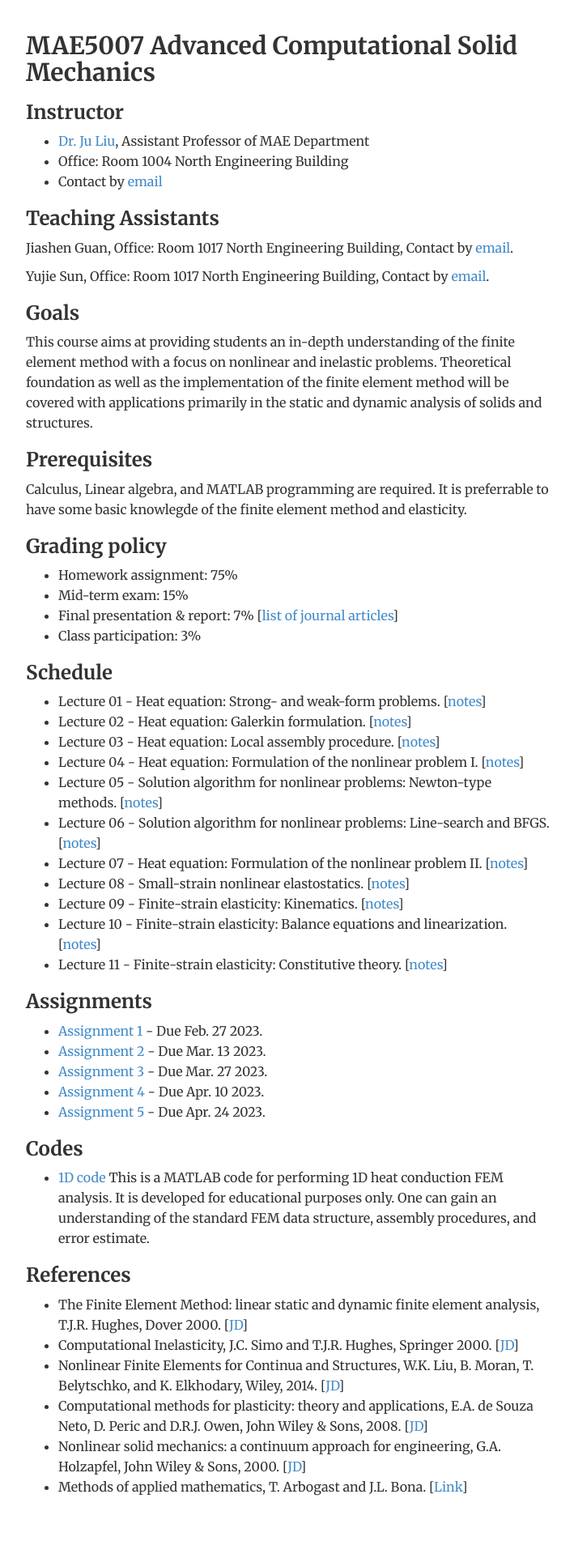
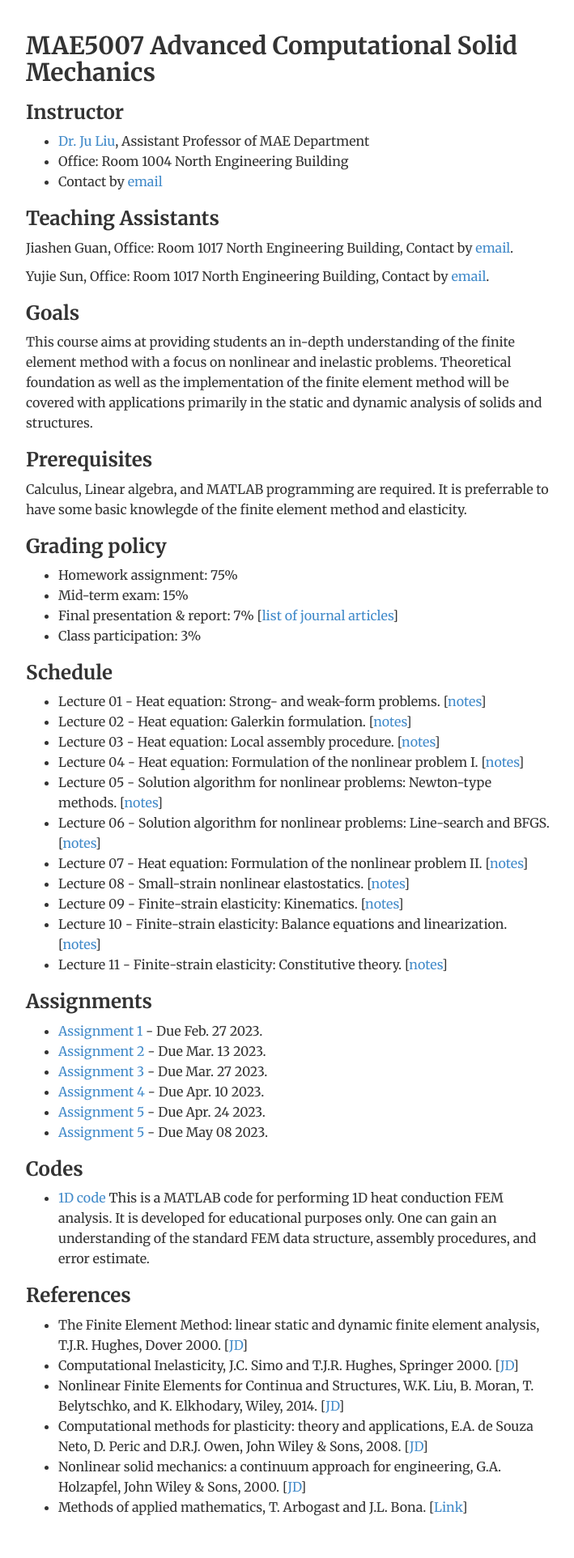
Before and after one commit to ju-liu/ju-liu.github.io, a Jekyll site: the page built from teaching/FEM-2023-Spring/index.html, in a window 1280 px wide. Shown: the whole page at 81% size, without its empty margins (284-993 px from the left). Built offline with Jekyll 4.4.1, drawn with Linux system fonts in a browser that asks for light colours; nearby versions of some CDN libraries; library files that are not in the unit come from our copies; before the commit the page ends 1899 px from its top, so only the background shows below that.

Commit message:
Update index.html

```diff
--- a/teaching/FEM-2023-Spring/index.html
+++ b/teaching/FEM-2023-Spring/index.html
@@ -56,6 +56,7 @@ description: Research of Dr. Ju Liu
   <li><a href="hw/HW-03.pdf">Assignment 3</a> - Due Mar. 27 2023.</li>
   <li><a href="hw/HW-04.pdf">Assignment 4</a> - Due Apr. 10 2023.</li>
   <li><a href="hw/HW-05.pdf">Assignment 5</a> - Due Apr. 24 2023.</li>
+  <li><a href="hw/HW-06.pdf">Assignment 5</a> - Due May 08 2023.</li>
 </ul>
 
 <h3>Codes</h3>
```
